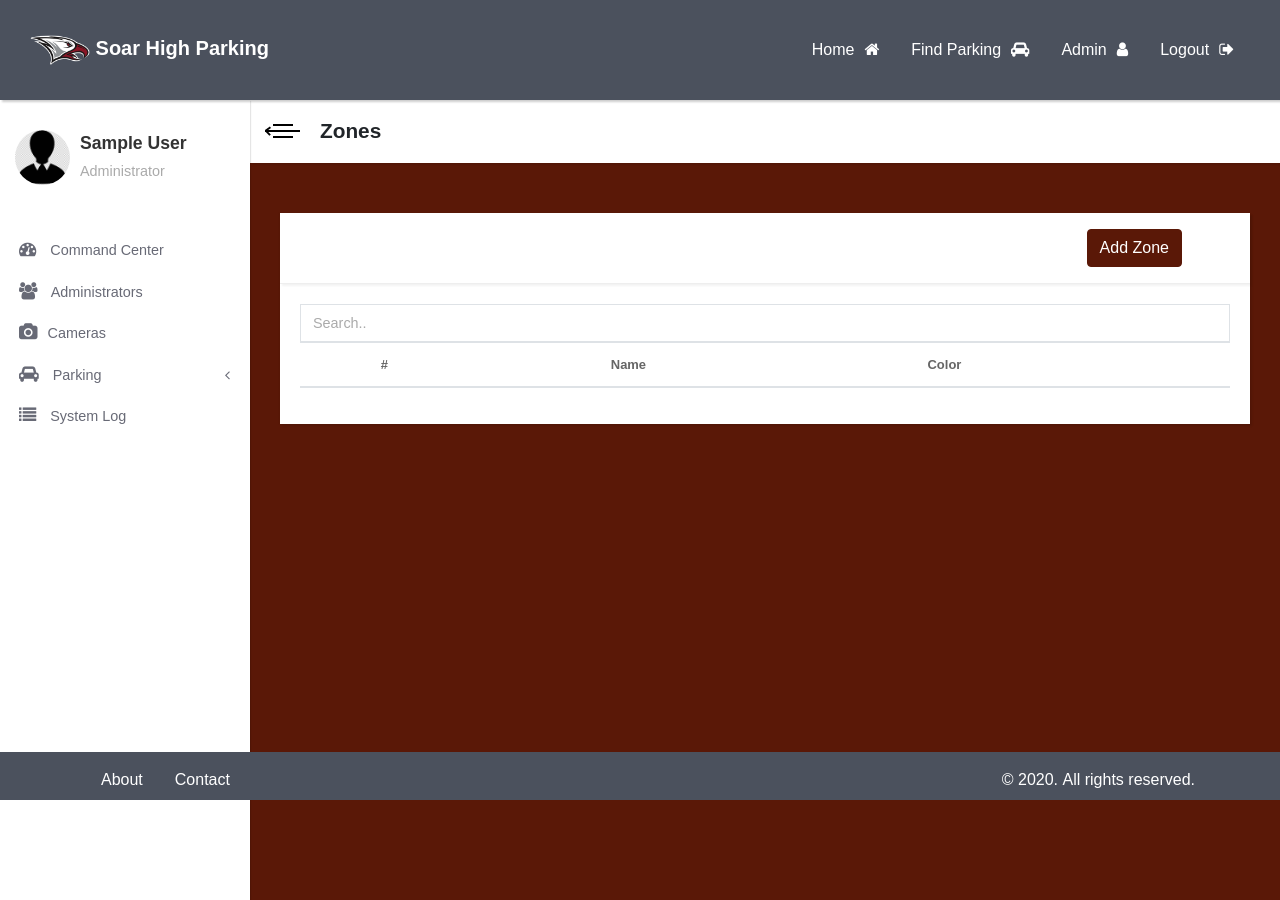
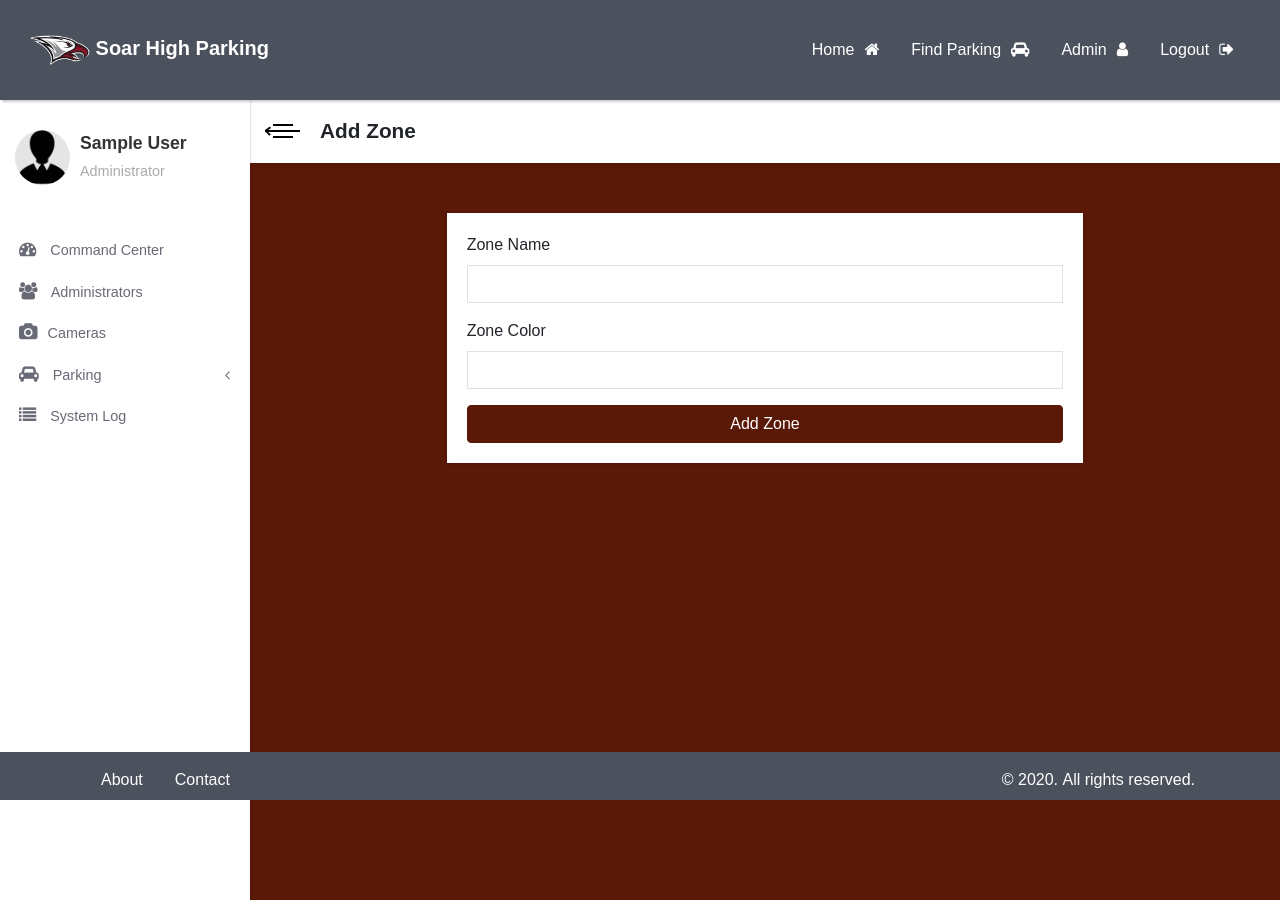
Before and after one commit to jacobia21/capstone-parking, a Flask app: page /admin/zones/add in a window 1280 px wide. Run offline with Flask 2, Linux system fonts and the light colour scheme; the visitor is signed in with stand-in values (Sample User, id 1); data comes from the database, SQL or seed files in the repository; lists and menus that the app fills with data are empty; some libraries are stand-ins or nearby versions.

Commit message:
adding and editing admin and zones

```diff
--- a/app/admin/forms.py
+++ b/app/admin/forms.py
@@ -1,7 +1,7 @@
 from flask_wtf import FlaskForm
-from wtforms import StringField, PasswordField, BooleanField, SubmitField
+from wtforms import StringField, PasswordField, BooleanField, SubmitField, SelectField, HiddenField
 from wtforms.validators import DataRequired,Email, ValidationError
-from app.models import User
+from app.models import User, Zone
 
 
 def validate_name(form,_):
@@ -14,6 +14,7 @@ class AddAdminForm(FlaskForm):
     first_name = StringField('First Name',validators=[DataRequired(),validate_name])
     last_name = StringField('Last Name', validators=[DataRequired(), validate_name])
     middle_initial = StringField('Middle Initial', validators=[DataRequired(), validate_name])
+    group = SelectField(u'Admin Type', coerce=int, validators=[DataRequired()])
     submit = SubmitField('Add Aministrator')
 
     def validate_email(self, email):
@@ -22,8 +23,43 @@ class AddAdminForm(FlaskForm):
             raise ValidationError('Please use a different email address.')
 
 class EditAdminForm(FlaskForm):
+    #BUG an error occurs if the edited information is unique to another row in the table
+    # this should be addressed by checking to see if there are any users besides the one
+    # being updated with the same information
     email = StringField('Email', validators=[DataRequired(), Email()])
     first_name = StringField('First Name',validators=[DataRequired()])
     last_name = StringField('Last Name', validators=[DataRequired()])
     middle_initial = StringField('Middle Initial', validators=[DataRequired()])
+    group = SelectField(u'Admin Type', coerce=int, validators=[DataRequired()])
     submit = SubmitField('Edit Aministrator')
+
+class AddZoneForm(FlaskForm):
+    name = StringField('Zone Name', validators=[DataRequired()])
+    color = StringField('Zone Color',validators=[DataRequired()])
+    submit = SubmitField('Add Zone')
+
+    def validate_name(self, name):
+        zone = Zone.query.filter_by(name=name.data).first()
+        if zone is not None:
+            raise ValidationError('Please use a unique zone name.')
+
+    def validate_color(self, color):
+        color = Zone.query.filter_by(color=color.data).first()
+        if color is not None:
+            raise ValidationError('Please use a unique zone color.')
+
+class EditZoneForm(FlaskForm):
+    zone_id = HiddenField()
+    name = StringField('Zone Name', validators=[DataRequired()])
+    color = StringField('Zone Color',validators=[DataRequired()])
+    submit = SubmitField('Edit Zone')
+
+    def validate_name(self, name):
+        zone = Zone.query.filter_by(name=name.data).filter(id != self.zone_id).first()
+        if zone is not None:
+            raise ValidationError('Please use a unique zone name.')
+
+    def validate_color(self, color):
+        color = Zone.query.filter_by(color=color.data).filter(id != self.zone_id).first()
+        if color is not None:
+            raise ValidationError('Please use a unique zone color.')
--- a/app/admin/routes.py
+++ b/app/admin/routes.py
@@ -1,8 +1,8 @@
 from app.admin import bp
 from flask import render_template, url_for, flash, redirect
 from flask_login import login_required
-from app.models import User, Zone, Camera, ParkingSpace, Lot, SystemLog
-from app.admin.forms import AddAdminForm, EditAdminForm
+from app.models import User, Zone, Camera, ParkingSpace, Lot, SystemLog, AdminGroup
+from app.admin.forms import AddAdminForm, EditAdminForm, AddZoneForm, EditZoneForm
 from app.email import send_activation_email
 from app import db
 
@@ -25,11 +25,12 @@ def administrators():
 @login_required
 def add_administrator():
     form = AddAdminForm()
+    form.group.choices = [(g.id, g.name) for g in AdminGroup.query.order_by('name')]
+
     if form.validate_on_submit():
         # form.validate_name(form.first_name.data, form.last_name.data,form.middle_initial.data)
         try:
-            user = User( email=form.email.data, first_name = form.first_name.data,last_name = form.last_name.data,middle_initial = form.middle_initial.data)
-            #TODO send activiation message to the new user
+            user = User( email=form.email.data, first_name = form.first_name.data,last_name = form.last_name.data,middle_initial = form.middle_initial.data, group_id=form.group.data)
 
             db.session.add(user)
             db.session.commit()
@@ -46,6 +47,8 @@ def add_administrator():
 @login_required
 def edit_administrator(user_id):
     form = EditAdminForm()
+    form.group.choices = [(g.id, g.name) for g in AdminGroup.query.order_by('name')]
+
     if form.validate_on_submit():
         try:
             admin = User.query.get(user_id)
@@ -53,7 +56,9 @@ def edit_administrator(user_id):
             admin.first_name = form.first_name.data
             admin.last_name = form.last_name.data
             admin.middle_initial = form.middle_initial.data
+            admin.group_id = form.group.data
             db.session.commit()
+            flash('Administrator updated successfully!')
         except Exception as error:
             print(error)
             flash("Something went wrong! Try again later")
@@ -62,6 +67,7 @@ def edit_administrator(user_id):
         return redirect(url_for('admin.administrators'))
 
     admin = User.query.get(user_id)
+    form.group.data = admin.group_id
     return render_template("admin/administrators/edit_administrator.html", title='Administrators', form=form, admin=admin)
 
 
@@ -110,12 +116,43 @@ def zones():
 @bp.route('/zones/add', methods=['GET', 'POST'])
 @login_required
 def add_zone():
-    return render_template("admin/zones/zones.html", title='Zones')
+    form = AddZoneForm()
 
-@bp.route('/zones/edit',  methods=['GET', 'POST'])
+    if form.validate_on_submit():
+        try:
+            zone = Zone(name=form.name.data, color=form.color.data)
+
+            db.session.add(zone)
+            db.session.commit()
+            flash("New Zone Added")
+            return redirect(url_for('admin.zones'))
+        except Exception as err:
+            print(err)
+            flash("Something went wrong! Try again later")
+            return render_template("admin/zones/add_zones.html", title='Add Zone', form=form, error=1)
+    return render_template("admin/zones/add_zones.html", title='Add Zone', form=form)
+
+@bp.route('/zones/edit/<zone_id>',  methods=['GET', 'POST'])
 @login_required
-def edit_zone():
-    return render_template("admin/zones/zones.html", title='Zones')
+def edit_zone(zone_id):
+    form = EditZoneForm(zone_id=zone_id)
+
+    if form.validate_on_submit():
+        try:
+            zone = Zone.query.get(zone_id)
+            zone.name = form.name.data
+            zone.color = form.color.data
+            db.session.commit()
+            flash('Zone updated successfully!')
+        except Exception as error:
+            print(error)
+            flash("Something went wrong! Try again later")
+            return redirect("admin/zones/edit_zones.html", title='Edit Zone', form=form, zone=Zone.query.get(zone_id), error=1)
+
+        return render_template(url_for('admin.zones'))
+
+    zone = Zone.query.get(zone_id)
+    return render_template("admin/zones/edit_zone.html", title='Edit Zone', form=form)
 
 
 @bp.route('/zones/delete',  methods=['POST'])
--- /dev/null
+++ b/app/templates/admin/zones/add_zones.html
@@ -0,0 +1,35 @@
+{% extends 'admin_base.html'%} {% block content %}
+<section>
+<div class="container-fluid">
+  <div class="row justify-content-md-center">
+    <div class="col-lg-8">
+      <div class="card">
+        <div class="card-body">
+          <form action="" method="post" novalidate>
+            {{ form.hidden_tag() }}
+            <div class="form-group">
+                {{ form.name.label }}
+                {{ form.name(size=32, class_="form-control") }}
+                {% for error in form.name.errors %}
+                  <span style="color: red">[{{ error }}]</span>
+                {% endfor %}
+              </div>
+              <div class="form-group">
+                {{ form.color.label }}
+                {{ form.color(size=32, class_="form-control") }}
+                {% for error in form.color.errors %}
+                  <span style="color: red">[{{ error }}]</span>
+                {% endfor %}
+              </div>
+            <div class="d-flex">
+              {{ form.submit(class="btn btn-primary text-white btn-md btn-block
+              ml-auto") }}
+            </div>
+          </form>
+        </div>
+      </div>
+    </div>
+  </div>
+</div>
+</section>
+{% endblock %}
--- a/app/templates/admin/zones/zones.html
+++ b/app/templates/admin/zones/zones.html
@@ -38,7 +38,7 @@
                                             <td>{{zone.name}}</td>
                                             <td>{{zone.color}}</td>
                                             <td>
-                                                <a href="{{url_for('admin.edit_zone')}}">
+                                                <a href="{{url_for('admin.edit_zone', zone_id=zone.id)}}">
                                                     <i class="fa fa-pencil-square-o px-2 fa-lg" aria-hidden="true"></i>
                                                 </a>
                                                 <a href="#" data-toggle="modal" data-target="#deleteModal">
```
Also changed, not shown: app/templates/admin/administrators/add_administrator.html (+8 -0 lines), app/templates/admin/administrators/edit_administrator.html (+8 -0 lines), app/templates/admin/zones/edit_zone.html (added, +35 -0 lines).
